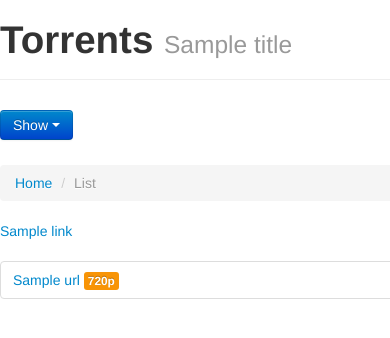
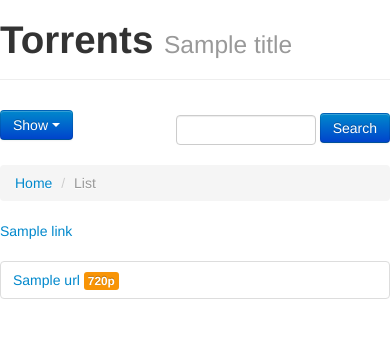
Before and after one commit to retnrernet/flask-torrent, a Flask app: template app/templates/list.html in a window 390 px wide; the page is wider, and only the part inside the window is pictured. Shown: the top 338 px of that part. Run offline with Flask 2, Linux system fonts and the light colour scheme; the template is opened without the code that fills it: most values are stand-ins (such as "Sample title", 1, 10 or a date in 2020).

Commit message:
make container responsive

```diff
--- a/app/templates/base.html
+++ b/app/templates/base.html
@@ -4,7 +4,12 @@
     <title>Top Torrents</title>
     <meta name="viewport" content="width=device-width, initial-scale=1.0">
     <link href="/static/css/bootstrap.min.css" rel="stylesheet" media="screen">
-
+    <style>
+    .container {
+      width: auto;
+      max-width: 940px;
+    }
+    </style>
     {% block style %}
     {% endblock %}
   </head>
```
